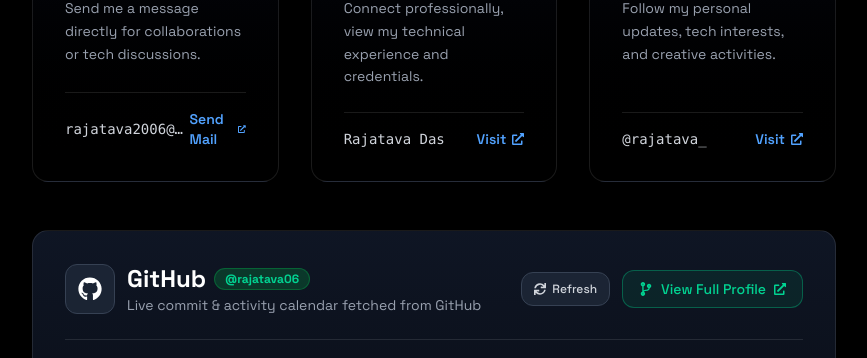
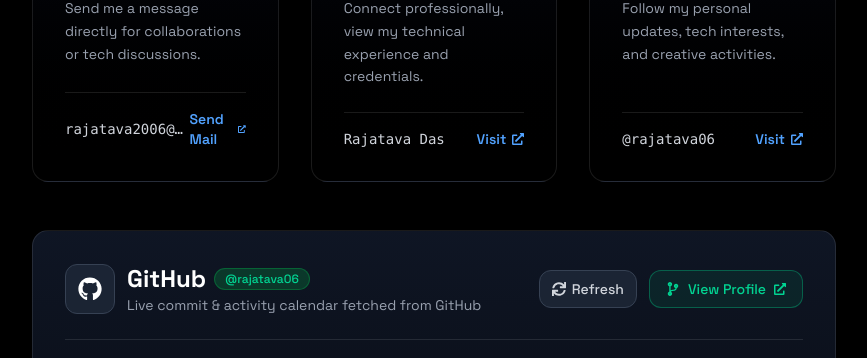
Before and after one commit to rajatava06/MyPortfolio, a React (Vite) app: page / in a window 1280 px wide. Shown: the part 3760-4118 px from the top of the page, without its empty margins (206-1073 px from the left). Built offline with nearby package versions, Linux system fonts and the light colour scheme.

Commit message:
button changes

```diff
--- a/src/components/sections/Social.jsx
+++ b/src/components/sections/Social.jsx
@@ -55,9 +55,9 @@
     },
     {
       name: "Instagram",
-      handle: "@rajatava_",
+      handle: "@rajatava06",
       owner: "Rajatava Das",
-      url: "https://instagram.com/",
+      url: "https://www.instagram.com/rajatava06?igsh=a3RkYWVuN2VpZ2t4",
       isMail: false,
       icon: FaInstagram,
       iconColor: "group-hover:text-pink-400",
@@ -162,28 +162,29 @@
             {/* Header */}
             <div className="flex flex-col md:flex-row md:items-center justify-between gap-4 mb-6 pb-6 border-b border-white/10">
               <div className="flex items-center space-x-3">
-                <div className="p-3 rounded-xl bg-gray-800/80 border border-gray-700 text-white text-2xl">
+                <div className="p-3 rounded-xl bg-gray-800/80 border border-gray-700 text-white text-2xl flex-shrink-0">
                   <FaGithub />
                 </div>
                 <div>
-                  <h3 className="text-xl md:text-2xl font-bold text-white flex items-center gap-2">
+                  <h3 className="text-xl md:text-2xl font-bold text-white flex items-center gap-2 flex-wrap">
                     GitHub
-                    <span className="text-xs bg-green-500/20 text-emerald-400 px-2.5 py-0.5 rounded-full border border-green-500/30">
+                    <span className="text-xs bg-green-500/20 text-emerald-400 px-2.5 py-0.5 rounded-full border border-green-500/30 font-medium">
                       @rajatava06
                     </span>
                   </h3>
                   <p className="text-xs md:text-sm text-gray-400">
-                    Live commit & activity calendar fetched from GitHub
+                    Live commit &amp; activity calendar fetched from GitHub
                   </p>
                 </div>
               </div>
 
-              <div className="flex items-center space-x-3">
+              {/* Action Buttons: Perfectly Aligned on Mobile & PC */}
+              <div className="flex items-center gap-2.5 sm:gap-3 w-full md:w-auto">
                 <button
                   type="button"
                   onClick={handleRefreshChart}
                   title="Refresh Contribution Graph"
-                  className="inline-flex items-center space-x-1.5 px-3 py-2 rounded-xl text-xs font-medium
+                  className="flex-1 sm:flex-initial inline-flex items-center justify-center space-x-1.5 px-3 py-2 rounded-xl text-xs sm:text-sm font-medium
                     border border-gray-700 bg-gray-800/80 text-gray-300 hover:text-white hover:border-gray-500
                     transition duration-200"
                 >
@@ -195,13 +196,13 @@
                   href="https://github.com/rajatava06"
                   target="_blank"
                   rel="noopener noreferrer"
-                  className="inline-flex items-center justify-center space-x-2 px-4 py-2 rounded-xl text-sm font-medium
+                  className="flex-1 sm:flex-initial inline-flex items-center justify-center space-x-2 px-3.5 sm:px-4 py-2 rounded-xl text-xs sm:text-sm font-medium
                     border border-emerald-500/40 bg-emerald-500/10 text-emerald-400 hover:bg-emerald-500/20 hover:border-emerald-500
-                    hover:shadow-[0_0_15px_rgba(16,185,129,0.3)] transition-all duration-200"
+                    hover:shadow-[0_0_15px_rgba(16,185,129,0.3)] transition-all duration-200 whitespace-nowrap"
                 >
                   <FaCodeBranch />
-                  <span>View Full Profile</span>
-                  <FaExternalLinkAlt className="text-xs" />
+                  <span>View Profile</span>
+                  <FaExternalLinkAlt className="text-[10px] sm:text-xs" />
                 </a>
               </div>
             </div>
```
